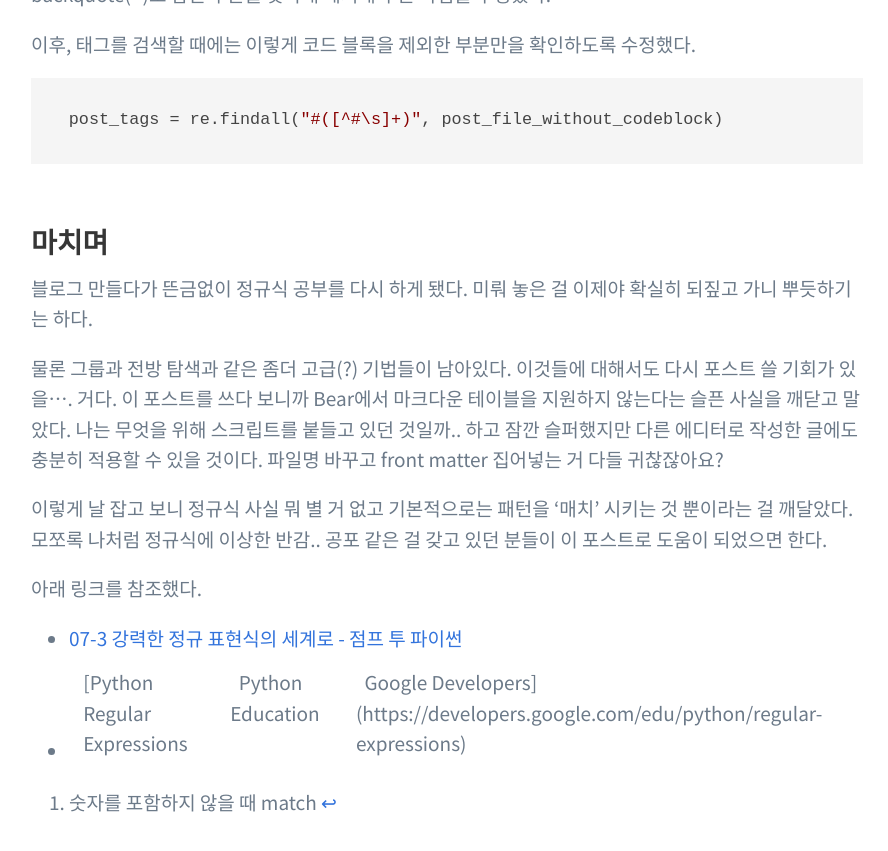
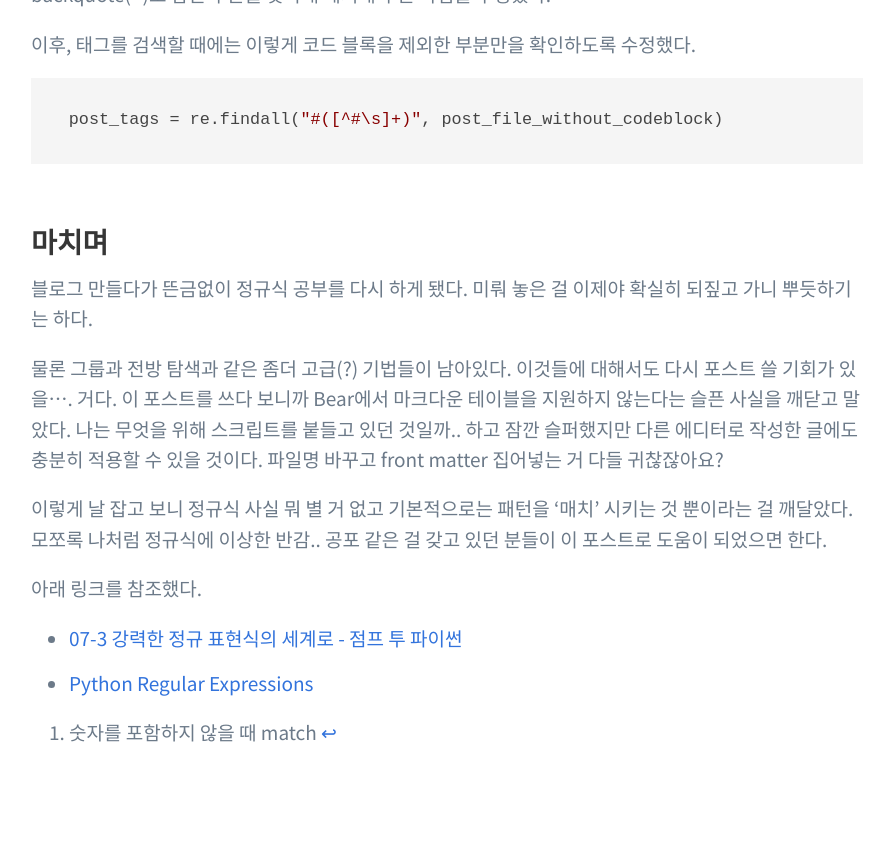
Before and after one commit to greenmonn/greenmonn.github.io, a Jekyll site: the page built from _posts/2019-01-05-python-regexp.md, in a window 1280 px wide and 900 px high, scrolled down 5397 px. Shown: the top 851 px of the window, without its empty margins (193-1081 px from the left). Built offline with Jekyll 4.4.1, drawn with Linux system fonts in a browser that asks for light colours; nearby versions of some CDN libraries; some web fonts are replaced; our own code applies the rules of GitHub Pages for plain Markdown files; comment, search, counter and statistics services are not loaded.

Commit message:
Fix hyperlink
Fix hyperlink.

```diff
--- a/_posts/2019-01-05-python-regexp.md
+++ b/_posts/2019-01-05-python-regexp.md
@@ -151,4 +151,5 @@ post_tags = re.findall("#([^#\s]+)", post_file_without_codeblock)
 아래 링크를 참조했다.
 
 - [07-3 강력한 정규 표현식의 세계로 - 점프 투 파이썬](https://wikidocs.net/4309)
-- [Python Regular Expressions  |  Python Education       |  Google Developers](https://developers.google.com/edu/python/regular-expressions)
+
+- [Python Regular Expressions](https://developers.google.com/edu/python/regular-expressions)
```
